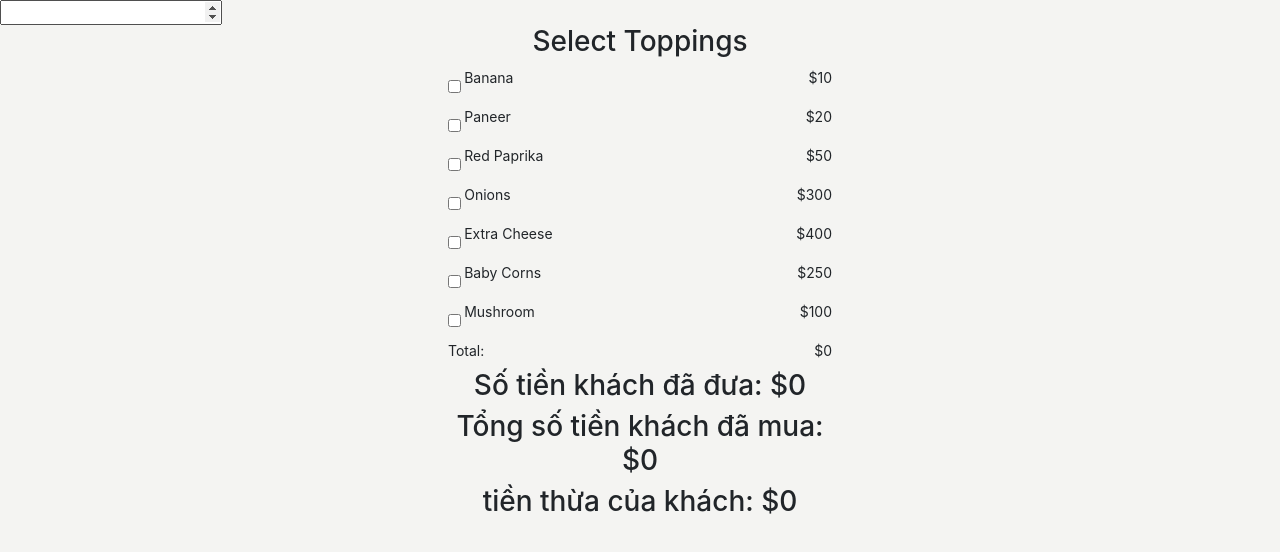
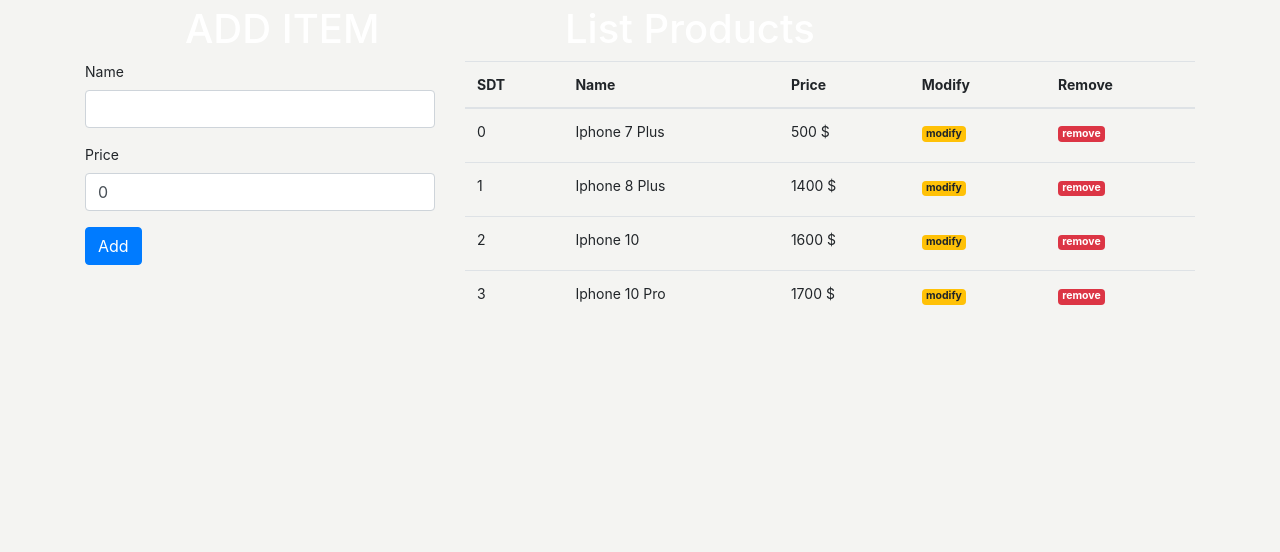
Before and after one commit to Duong1603/reactjs-learn, a React (Create React App) app: page / in a window 1280 px wide. Shown: the top 552 px of the page. Built offline with nearby package versions, Linux system fonts and the light colour scheme.

Commit message:
Update CRUD 24/05

```diff
--- /dev/null
+++ b/src/CRUD/CRUD.js
@@ -0,0 +1,122 @@
+import React from 'react';
+import Products_CRUD from './Data';
+
+class CRUD extends React.Component{
+  constructor(props){
+    super(props);
+    this.state = {
+        index:0,
+        name:"",
+        price:0,
+        action:"ADD ITEM",//default ADD ITEM
+        items: Products_CRUD("product")
+    }
+    this.changeName = this.changeName.bind(this);
+    this.changePrice = this.changePrice.bind(this);
+
+  }
+  changeName = (e)=>{
+      this.setState({
+         name:e.target.value
+      })
+  }
+  changePrice = (e)=>{
+      this.setState({
+        price:e.target.value
+      })
+  }
+
+  addItem =()=>{
+      if(!this.state.items.find(item=>item.name===this.state.name)){
+        this.setState({
+          items:[
+            ...this.state.items,
+            { name:this.state.name,price:this.state.price}
+          ],
+          name:"",
+          price:""
+        })
+      }
+  }
+  Edit = (item,index)=>{
+    this.setState({
+      action:'UPDATE ITEM',
+      name:item.name,
+      price:item.price,
+      index:index
+    });
+  }
+  updateItem = ()=>{
+    let data = this.state.items;
+    data.map((item,index)=>{
+              if(this.state.index===index){
+                item.name = this.state.name;
+                item.price = parseInt(this.state.price);
+              }
+    })
+    //set update items
+    this.setState({
+       items:data,
+       name:"",
+       price:"",
+       action:'ADD_ITEM'
+    })
+
+  }
+
+  deleteItem=(name)=>this.setState({
+    items:this.state.items.filter(item=>item.name!=name)
+  })
+  render(){
+    return (
+      <div className="container">
+          <div className="row">
+            <div className="col-md-4">
+                <h1>{this.state.action}</h1>
+                <div className="form-group">
+                    <label>Name</label>
+                    <input type="text" name="" className="form-control" onChange={this.changeName} value={this.state.name}/>
+                </div>
+                <div className="form-group">
+                    <label>Price</label>
+                    <input type="text" name=""  className="form-control" onChange={this.changePrice} value={this.state.price}/>
+                </div>
+                <div className="form-group">
+                   <button type="button" className="btn btn-primary"  onClick={this.state.action=='ADD ITEM'?this.addItem:this.updateItem}>Add</button>
+                </div>
+            </div>
+
+            <div className="col-md-8">
+                <h1>List Products</h1>
+                <table className="table">
+                   <thead>
+                      <tr>
+                           <th>SDT</th>
+                           <th>Name</th>
+                           <th>Price</th>
+                           <th>Modify</th>
+                           <th>Remove</th>
+                      </tr>
+                   </thead>
+                   <tbody>
+                      {
+                        this.state.items.map((item,index)=>(
+                          <tr key={index}>
+                              <td>{index}</td>
+                              <td>{item.name}</td>
+                              <td>{item.price} $</td>
+                              <td><label className="badge badge-warning" onClick={()=>this.Edit(item,index)}>modify</label></td>
+                              <td><label className="badge badge-danger" onClick={()=>this.deleteItem(item.name)}>remove</label></td>
+                          </tr>
+                        ))
+                      }
+                   </tbody>
+                </table>
+            </div>
+          </div>
+      </div>
+    );
+  }
+}
+
+export default CRUD;
--- /dev/null
+++ b/src/CRUD/Data.js
@@ -0,0 +1,18 @@
+function Products_CRUD(){
+    const product =[
+        {
+          name:"Iphone 7 Plus",price:500.0
+        },
+        {
+          name:"Iphone 8 Plus",price:1400.0
+        },
+        {
+          name:"Iphone 10",price:1600.0
+        },
+        {
+          name:"Iphone 10 Pro",price:1700.0
+        }
+      ]
+      return product;
+}
+export default Products_CRUD;
--- a/src/index.js
+++ b/src/index.js
@@ -9,7 +9,8 @@ import './index.css';
 // import Formvd2 from './Formvd2';
 // import Formvd3 from './Form/Formvd3';
 // import FormScore from './Form/FormScore';
-import FormMenu from './Form/FormMenu/FormMenu';
+// import FormMenu from './Form/FormMenu/FormMenu';
+import CRUD from './CRUD/CRUD';
 import reportWebVitals from './reportWebVitals';
 const root = ReactDOM.createRoot(document.getElementById('root'));
 root.render(
@@ -23,7 +24,8 @@ root.render(
     {/* <Formvd2 /> */}
     {/* <Formvd3 /> */}
     {/* <FormScore /> */}
-    <FormMenu />
+    {/* <FormMenu /> */}
+    <CRUD />
   </React.StrictMode>
 );
 
```
Also changed, not shown: src/vidu2state/State.js (deleted, +0 -67 lines), src/vidu3statevsprops/One.js (deleted, +0 -18 lines), src/vidu3statevsprops/State.js (deleted, +0 -25 lines), src/vidu5onclick/onclick.js (deleted, +0 -33 lines).
